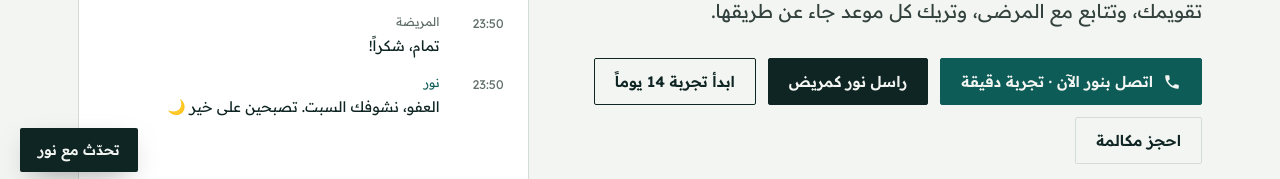
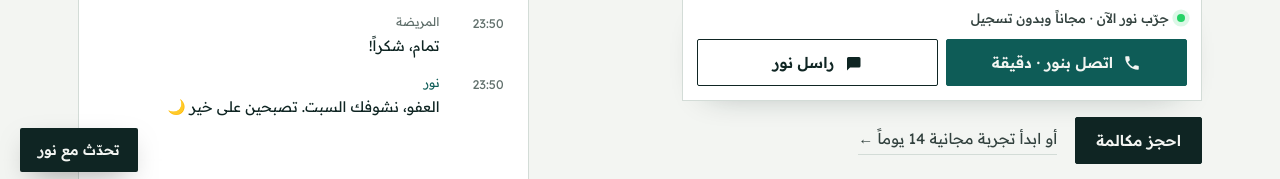
Before and after one commit to askHalora/halora-website, a plain HTML site: page ar/index.html in a window 1280 px wide. Shown: the part 608-787 px from the top of the page. Drawn offline with Linux system fonts and the light colour scheme.

Commit message:
Add files via upload

```diff
--- a/ar/index.html
+++ b/ar/index.html
@@ -63,7 +63,7 @@ d.addEventListener('click',function(e){var el=e.target.closest('a,button,.btn');
     <div class="label">موظفة استقبال ذكية للعيادات · دبي والخليج</div>
     <h1 class="serif">موظفة استقبال <em>لا تفوّت</em> أي مريض.</h1>
     <p class="lead">هالورا تمنح عيادتك نور، موظفة استقبال ترد على واتساب ودردشة موقعك وهاتف العيادة بالعربي والإنجليزي. تحجز مباشرة في تقويمك، وتتابع مع المرضى، وتريك كل موعد جاء عن طريقها.</p>
-    <div class="ctas"><a class="btn voice" href="#" data-voice><svg viewBox="0 0 24 24" width="18" height="18" aria-hidden="true" style="flex:none"><path fill="currentColor" d="M6.6 10.8a15.1 15.1 0 0 0 6.6 6.6l2.2-2.2a1 1 0 0 1 1-.25 11.4 11.4 0 0 0 3.6.57 1 1 0 0 1 1 1V20a1 1 0 0 1-1 1A17 17 0 0 1 3 4a1 1 0 0 1 1-1h3.5a1 1 0 0 1 1 1c0 1.25.2 2.45.57 3.57a1 1 0 0 1-.25 1z"/></svg>اتصل بنور الآن · تجربة دقيقة</a><a class="btn" href="#" data-chat>راسل نور كمريض</a><a class="btn line" href="#pilot">ابدأ تجربة 14 يوماً</a><a class="btn line" href="/call/?lang=ar" data-call>احجز مكالمة</a></div>
+    <div class="try"><div class="try-h"><span class="dot"></span>جرّب نور الآن · مجاناً وبدون تسجيل</div><div class="try-b"><a class="btn voice" href="#" data-voice><svg viewBox="0 0 24 24" width="18" height="18" aria-hidden="true" style="flex:none"><path fill="currentColor" d="M6.6 10.8a15.1 15.1 0 0 0 6.6 6.6l2.2-2.2a1 1 0 0 1 1-.25 11.4 11.4 0 0 0 3.6.57 1 1 0 0 1 1 1V20a1 1 0 0 1-1 1A17 17 0 0 1 3 4a1 1 0 0 1 1-1h3.5a1 1 0 0 1 1 1c0 1.25.2 2.45.57 3.57a1 1 0 0 1-.25 1z"/></svg>اتصل بنور · دقيقة</a><a class="btn chatb" href="#" data-chat><svg viewBox="0 0 24 24" width="18" height="18" aria-hidden="true" style="flex:none"><path fill="currentColor" d="M4 4h16a2 2 0 0 1 2 2v10a2 2 0 0 1-2 2H8l-4 4V6a2 2 0 0 1 2-2z"/></svg>راسل نور</a></div></div><div class="next"><a class="btn" href="/call/?lang=ar" data-call>احجز مكالمة</a><a class="nl" href="#pilot">أو ابدأ تجربة مجانية 14 يوماً ←</a></div>
     <p class="note">المحادثة تفتح عيادة أسنان تجريبية. بدون تسجيل، ولا يتم حجز أي موعد فعلياً. عيادة جلدية؟ <a href="/glow/?lang=ar">جرّب عيادة البشرة التجريبية</a>. وشاهد <a href="/book/?lang=ar">صفحة حجز المرضى</a>.</p>
   </div>
   <div class="log" aria-label="مثال لمحادثة واتساب">
```
